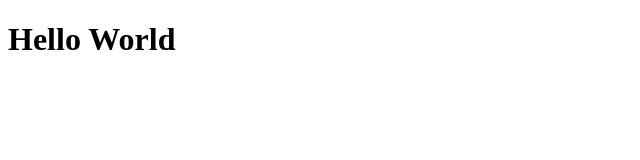
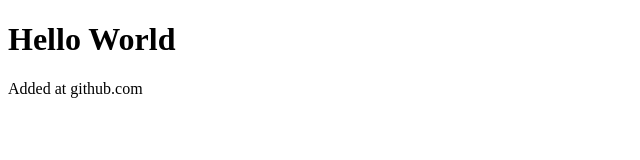
Before and after one commit to lucialuyu/COMP1950, a plain HTML site: page index.html in a window 1280 px wide. Shown: the whole page, without its empty margins (0-640 px from the left). Drawn offline with Linux system fonts and the light colour scheme.

Commit message:
Added content from github

```diff
--- a/index.html
+++ b/index.html
@@ -5,6 +5,6 @@
 </head>
 <body>
 	<h1>Hello World</h1>
-
+	<p>Added at github.com</p>
 </body>
 </html>
```
